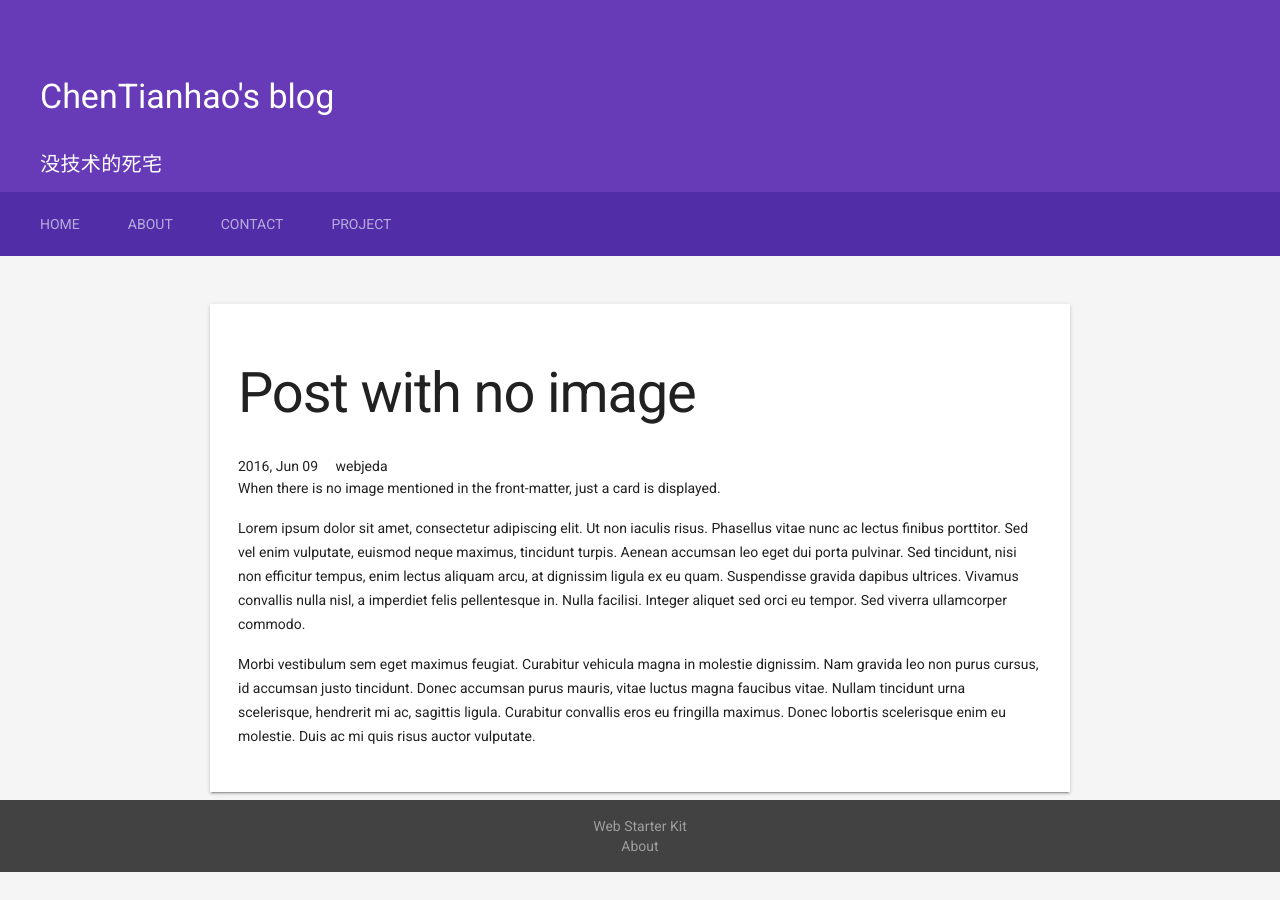
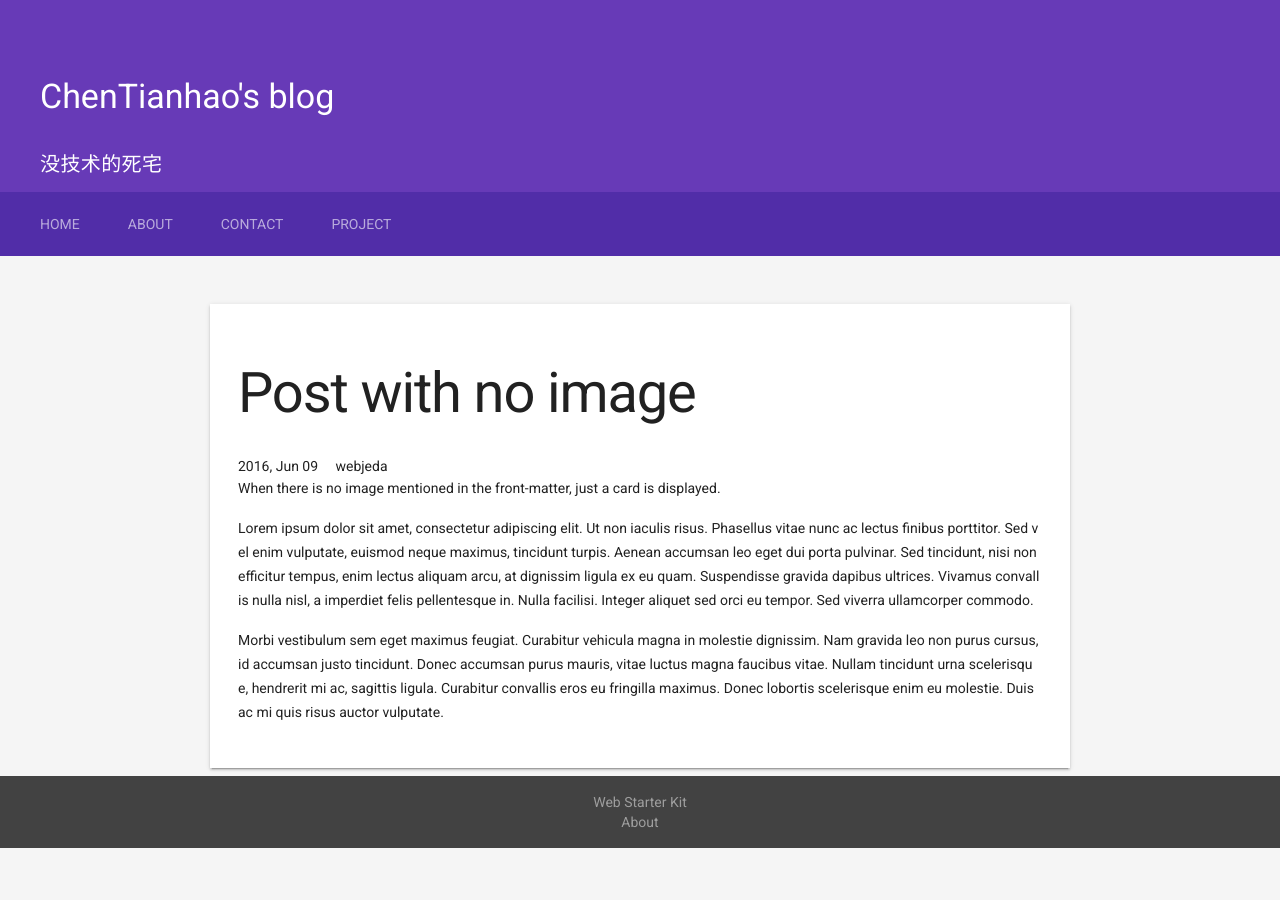
Before and after one commit to Snivyc/Snivyc.github.io, a Jekyll site: the page built from _posts/2016-06-09-no-image.markdown, in a window 1280 px wide. Built offline with Jekyll 4.4.1, drawn with Linux system fonts in a browser that asks for light colours; comment, search, counter and statistics services are not loaded.

Commit message:
modified:   _layouts/post.html

```diff
--- a/_layouts/post.html
+++ b/_layouts/post.html
@@ -6,7 +6,7 @@ layout: default
    {% if page.img %}
     <img src={{ "/images-hq/" | prepend: site.baseurl | append : page.img}} alt="{{page.title}}"  style="width: 100%; height: 100%;">
     {% endif %}
-    <div class="content" style="padding: 2em; width: 100%;">
+    <div class="content" style="padding: 2em; width: 100%; word-break: break-all;">
     <article>
         <h1 class="page-title">{{page.title}}</h1>
         {% if page.author %}
```
